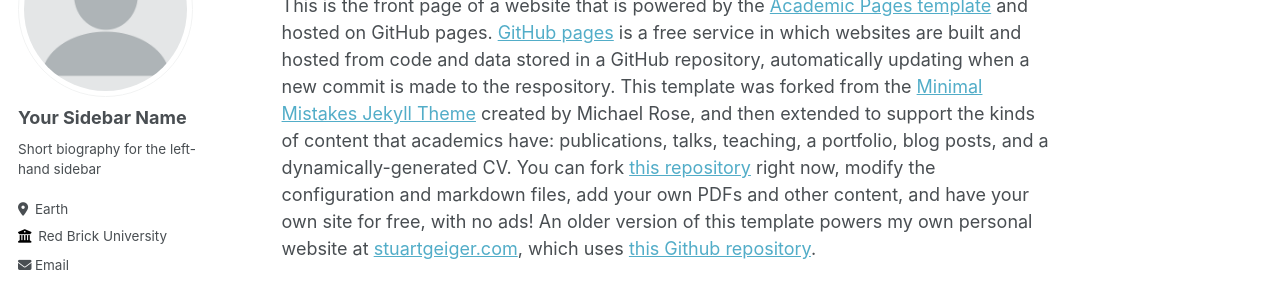
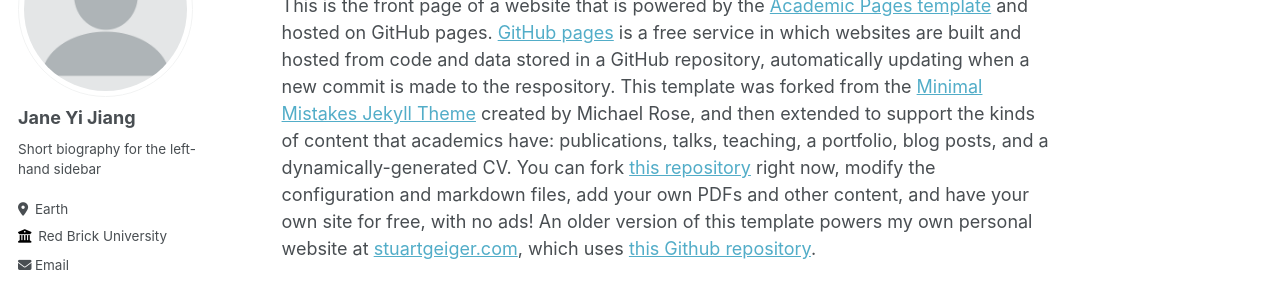
Before and after one commit to jiangyijane/jiangyijane.github.io, a Jekyll site: the page built from _pages/about.md, in a window 1280 px wide. Shown: the part 184-471 px from the top of the page. Built offline with Jekyll 4.4.1, drawn with Linux system fonts in a browser that asks for light colours; some web fonts are replaced.

Commit message:
Update _config.yml

```diff
--- a/_config.yml
+++ b/_config.yml
@@ -11,7 +11,7 @@ locale                   : "en-US"
 title                    : ""
 title_separator          : "-"
 name                     : &name "Jane Yi Jiang"
-description              : &description "personal description"
+description              : &description "personal website"
 url                      : https://jiangyijane.github.io # the base hostname & protocol for your site e.g. "https://mmistakes.github.io"
 baseurl                  : "" # the subpath of your site, e.g. "/blog"
 repository               : "jiangyijane/jiangyijane.github.io"
@@ -22,7 +22,7 @@ repository               : "jiangyijane/jiangyijane.github.io"
 author:
   # Biographic information
   avatar           : "profile.png"
-  name             : "Your Sidebar Name"
+  name             : "Jane Yi Jiang"
   pronouns         : # example: "she/her"
   bio              : "Short biography for the left-hand sidebar"
   location         : "Earth"
```
